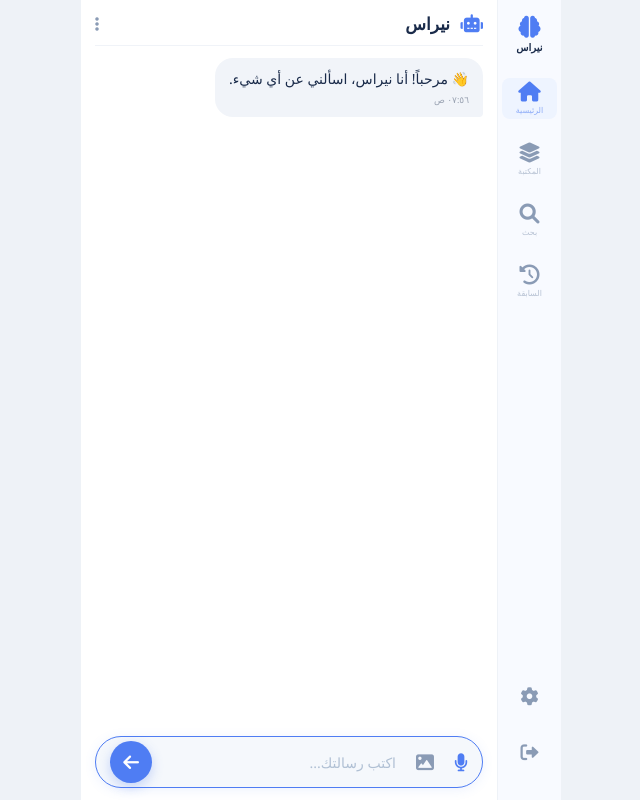
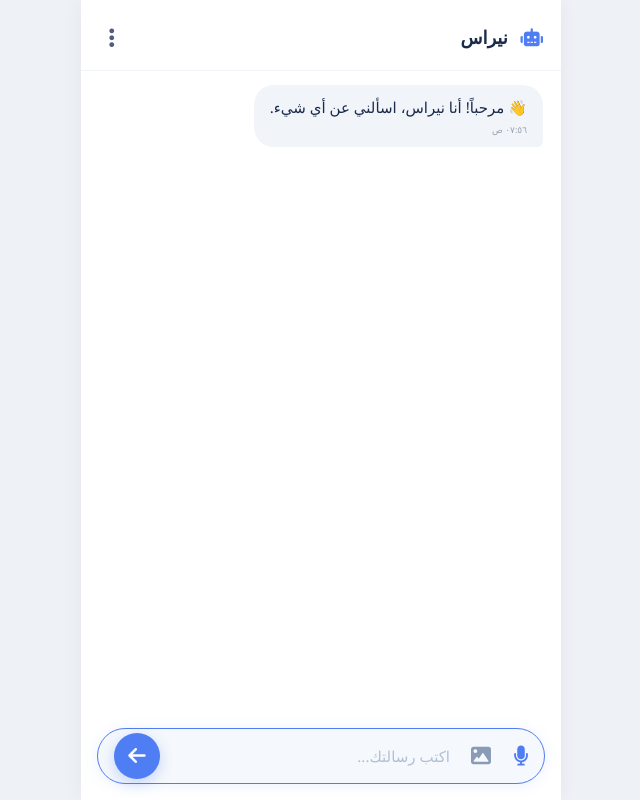
Before and after one commit to abod724/opens, a Flask app: page / in a window 1280 px wide. Shown: the whole page, without its empty margins (319-959 px from the left). Run offline with Flask 3, Linux system fonts and the light colour scheme.

Commit message:
Update index.html

```diff
--- a/templates/index.html
+++ b/templates/index.html
@@ -7,124 +7,275 @@
     <link rel="stylesheet" href="https://cdnjs.cloudflare.com/ajax/libs/font-awesome/6.0.0-beta3/css/all.min.css" />
     <style>
         * { margin: 0; padding: 0; box-sizing: border-box; font-family: 'Segoe UI', system-ui, sans-serif; }
-        body { background: #eef2f7; height: 100vh; display: flex; align-items: center; justify-content: center; margin: 0; }
+        body {
+            background: #eef2f7;
+            height: 100dvh;           /* أفضل من vh للجوال */
+            display: flex;
+            align-items: center;
+            justify-content: center;
+            margin: 0;
+            padding: 0;
+            overflow: hidden;
+        }
 
         .app-container {
-            width: 100%; max-width: 480px; height: 100vh; background: #fff;
-            display: flex; overflow: hidden; position: relative;
+            width: 100%;
+            max-width: 480px;
+            height: 100dvh;           /* ثبات تام */
+            background: #ffffff;
+            display: flex;
+            flex-direction: column;
+            overflow: hidden;
+            position: relative;
+            box-shadow: 0 0 20px rgba(0,0,0,0.05);
         }
 
-        /* ===== الشريط الجانبي ===== */
-        .sidebar {
-            width: 64px; background: #f8faff; padding: 16px 4px;
-            display: flex; flex-direction: column; align-items: center;
-            border-left: 1px solid #eef2f7; flex-shrink: 0; height: 100%;
+        /* ===== الهيدر ===== */
+        .chat-header {
+            display: flex;
+            justify-content: space-between;
+            align-items: center;
+            padding: 16px 18px 12px 18px;
+            border-bottom: 1px solid #f0f3f8;
+            flex-shrink: 0;
+            background: #ffffff;
+            z-index: 10;
         }
-        .sidebar .logo {
-            font-size: 16px; font-weight: 700; color: #1a2b4a;
-            display: flex; flex-direction: column; align-items: center; gap: 2px; margin-bottom: 24px;
+        .chat-header h2 {
+            font-size: 18px;
+            font-weight: 600;
+            color: #1a2b4a;
         }
-        .sidebar .logo i { color: #4f7df3; font-size: 22px; }
-        .sidebar .logo span { font-size: 10px; }
-
-        .sidebar .nav-icons {
-            display: flex; flex-direction: column; gap: 20px; align-items: center; width: 100%;
+        .chat-header h2 i {
+            color: #4f7df3;
+            margin-left: 8px;
         }
-        .sidebar .nav-icons button {
-            background: none; border: none; color: #8a9bb5; font-size: 18px; cursor: pointer;
-            display: flex; flex-direction: column; align-items: center; gap: 2px; transition: 0.2s; padding: 4px;
-            width: 100%; border-radius: 8px;
+        .chat-header .menu-btn {
+            background: none;
+            border: none;
+            color: #4f5e7a;
+            font-size: 22px;
+            cursor: pointer;
+            padding: 6px 10px;
+            border-radius: 12px;
+            transition: 0.2s;
         }
-        .sidebar .nav-icons button i { font-size: 20px; }
-        .sidebar .nav-icons button span { font-size: 8px; opacity: 0.6; }
-        .sidebar .nav-icons button.active { color: #4f7df3; background: #eef4ff; }
-        .sidebar .nav-icons button:hover { color: #1a2b4a; background: #eef2f7; }
-
-        .sidebar .bottom-icons {
-            margin-top: auto; display: flex; flex-direction: column; gap: 16px; align-items: center; padding-bottom: 12px;
-        }
-        .sidebar .bottom-icons button {
-            background: none; border: none; color: #8a9bb5; font-size: 18px; cursor: pointer; transition: 0.2s; padding: 4px;
-            border-radius: 8px; width: 40px; height: 40px; display: flex; align-items: center; justify-content: center;
-        }
-        .sidebar .bottom-icons button:hover { color: #1a2b4a; background: #eef2f7; }
-
-        /* ===== المحتوى الرئيسي ===== */
-        .main-chat {
-            flex: 1; display: flex; flex-direction: column;
-            background: #ffffff; padding: 12px 14px 12px 14px; height: 100%; overflow: hidden;
+        .chat-header .menu-btn:hover {
+            background: #eef2f7;
         }
 
-        .chat-header {
-            display: flex; justify-content: space-between; align-items: center;
-            padding-bottom: 10px; border-bottom: 1px solid #f0f3f8; flex-shrink: 0;
+        /* ===== القائمة المنسدلة ===== */
+        .dropdown-menu {
+            position: absolute;
+            top: 70px;
+            left: 18px;
+            right: 18px;
+            background: #ffffff;
+            border-radius: 20px;
+            box-shadow: 0 15px 40px rgba(0,0,0,0.15);
+            padding: 12px 0;
+            display: none;
+            flex-direction: column;
+            z-index: 999;
+            border: 1px solid #eef2f7;
+            backdrop-filter: blur(4px);
+            max-height: 70vh;
+            overflow-y: auto;
         }
-        .chat-header h2 { font-size: 17px; font-weight: 600; color: #1a2b4a; }
-        .chat-header h2 i { color: #4f7df3; margin-left: 6px; font-size: 18px; }
+        .dropdown-menu.show {
+            display: flex;
+        }
+        .dropdown-menu .menu-item {
+            display: flex;
+            align-items: center;
+            gap: 14px;
+            padding: 14px 20px;
+            font-size: 16px;
+            color: #1a2b4a;
+            border: none;
+            background: none;
+            width: 100%;
+            text-align: right;
+            cursor: pointer;
+            transition: 0.15s;
+            border-bottom: 1px solid #f5f8fc;
+        }
+        .dropdown-menu .menu-item:last-child {
+            border-bottom: none;
+        }
+        .dropdown-menu .menu-item i {
+            width: 24px;
+            font-size: 20px;
+            color: #4f7df3;
+        }
+        .dropdown-menu .menu-item:hover {
+            background: #f5f8ff;
+        }
+        .dropdown-menu .menu-item.danger {
+            color: #d34a4a;
+        }
+        .dropdown-menu .menu-item.danger i {
+            color: #d34a4a;
+        }
 
         /* ===== صندوق المحادثات ===== */
         #chat-box {
-            flex: 1; overflow-y: auto; padding: 12px 0 8px 0;
-            display: flex; flex-direction: column; gap: 10px;
-            scroll-behavior: smooth; -webkit-overflow-scrolling: touch;
+            flex: 1;
+            overflow-y: auto;
+            padding: 14px 18px 10px 18px;
+            display: flex;
+            flex-direction: column;
+            gap: 10px;
+            scroll-behavior: smooth;
+            -webkit-overflow-scrolling: touch;
         }
         .message {
-            max-width: 85%; padding: 10px 14px; border-radius: 18px;
-            line-height: 1.5; font-size: 14px; animation: fadeIn 0.25s ease;
+            max-width: 85%;
+            padding: 10px 16px;
+            border-radius: 20px;
+            line-height: 1.6;
+            font-size: 15px;
+            animation: fadeIn 0.25s ease;
             word-wrap: break-word;
         }
-        .message.user { align-self: flex-end; background: #4f7df3; color: white; border-bottom-left-radius: 4px; }
-        .message.bot { align-self: flex-start; background: #f1f4f9; color: #1a2b4a; border-bottom-right-radius: 4px; }
-        .message .time { font-size: 9px; opacity: 0.4; margin-top: 4px; display: block; }
-        .message.error-msg { background: #ffe5e5; color: #b33; align-self: center; max-width: 90%; }
-        .message.system { background: #e3f0ff; color: #1a3a6b; align-self: center; max-width: 95%; font-size: 13px; border-radius: 12px; }
+        .message.user {
+            align-self: flex-end;
+            background: #4f7df3;
+            color: white;
+            border-bottom-left-radius: 6px;
+        }
+        .message.bot {
+            align-self: flex-start;
+            background: #f1f4f9;
+            color: #1a2b4a;
+            border-bottom-right-radius: 6px;
+        }
+        .message .time {
+            font-size: 9px;
+            opacity: 0.4;
+            margin-top: 4px;
+            display: block;
+        }
+        .message.error-msg {
+            background: #ffe5e5;
+            color: #b33;
+            align-self: center;
+            max-width: 90%;
+        }
+        .message.system {
+            background: #e8f0fe;
+            color: #1a3a6b;
+            align-self: center;
+            max-width: 95%;
+            font-size: 14px;
+            border-radius: 16px;
+            text-align: center;
+        }
 
-        @keyframes fadeIn { from { opacity: 0; transform: translateY(8px); } to { opacity: 1; transform: translateY(0); } }
+        @keyframes fadeIn {
+            from { opacity: 0; transform: translateY(6px); }
+            to { opacity: 1; transform: translateY(0); }
+        }
 
         /* ===== منطقة الإدخال ===== */
         .input-area {
-            display: flex; align-items: center; gap: 8px;
-            background: #f5f8fc; border-radius: 50px; padding: 4px 4px 4px 14px;
-            margin-top: 10px; border: 1px solid #e6ecf5; transition: 0.3s; flex-shrink: 0;
+            display: flex;
+            align-items: center;
+            gap: 8px;
+            background: #f5f8fc;
+            border-radius: 50px;
+            padding: 4px 4px 4px 16px;
+            margin: 8px 16px 16px 16px;
+            border: 1px solid #e6ecf5;
+            transition: 0.3s;
+            flex-shrink: 0;
             box-shadow: 0 2px 8px rgba(0,0,0,0.02);
         }
-        .input-area:focus-within { border-color: #4f7df3; box-shadow: 0 2px 12px rgba(79,125,243,0.10); }
-        .input-left { display: flex; align-items: center; gap: 2px; }
+        .input-area:focus-within {
+            border-color: #4f7df3;
+            box-shadow: 0 2px 14px rgba(79,125,243,0.10);
+        }
+        .input-left {
+            display: flex;
+            align-items: center;
+            gap: 2px;
+        }
         .input-left button {
-            background: none; border: none; color: #8a9bb5; font-size: 18px; cursor: pointer;
-            padding: 6px; border-radius: 50%; transition: 0.2s; display: flex; align-items: center; justify-content: center;
-            width: 34px; height: 34px;
+            background: none;
+            border: none;
+            color: #8a9bb5;
+            font-size: 20px;
+            cursor: pointer;
+            padding: 6px;
+            border-radius: 50%;
+            transition: 0.2s;
+            display: flex;
+            align-items: center;
+            justify-content: center;
+            width: 38px;
+            height: 38px;
         }
-        .input-left button:hover { background: #e6edf6; color: #1a2b4a; }
-        .input-left button.mic-btn { color: #4f7df3; }
-        .input-left button.mic-btn:hover { background: #dfe8fd; }
+        .input-left button:hover {
+            background: #e6edf6;
+            color: #1a2b4a;
+        }
+        .input-left button.mic-btn {
+            color: #4f7df3;
+        }
+        .input-left button.mic-btn:hover {
+            background: #dfe8fd;
+        }
         .input-area input {
-            flex: 1; border: none; background: transparent; padding: 10px 4px;
-            font-size: 15px; outline: none; color: #1a2b4a; min-width: 0; direction: rtl;
+            flex: 1;
+            border: none;
+            background: transparent;
+            padding: 12px 4px;
+            font-size: 16px;
+            outline: none;
+            color: #1a2b4a;
+            min-width: 0;
+            direction: rtl;
         }
-        .input-area input::placeholder { color: #b0c0d4; font-size: 14px; }
+        .input-area input::placeholder {
+            color: #b0c0d4;
+            font-size: 15px;
+        }
         .input-area .send-btn {
-            background: #4f7df3; border: none; color: white; width: 42px; height: 42px;
-            border-radius: 50%; font-size: 18px; cursor: pointer; transition: 0.3s;
-            display: flex; align-items: center; justify-content: center; flex-shrink: 0;
-            box-shadow: 0 4px 12px rgba(79,125,243,0.30);
+            background: #4f7df3;
+            border: none;
+            color: white;
+            width: 46px;
+            height: 46px;
+            border-radius: 50%;
+            font-size: 20px;
+            cursor: pointer;
+            transition: 0.3s;
+            display: flex;
+            align-items: center;
+            justify-content: center;
+            flex-shrink: 0;
+            box-shadow: 0 4px 14px rgba(79,125,243,0.30);
         }
-        .input-area .send-btn:hover { background: #3b66d9; transform: scale(1.02); }
-        .input-area .send-btn:active { transform: scale(0.92); }
+        .input-area .send-btn:hover {
+            background: #3b66d9;
+            transform: scale(1.02);
+        }
+        .input-area .send-btn:active {
+            transform: scale(0.92);
+        }
 
+        /* ===== توافق مع الشاشات الصغيرة ===== */
         @media (max-width: 420px) {
-            .sidebar { width: 52px; padding: 10px 2px; }
-            .sidebar .logo { font-size: 13px; }
-            .sidebar .logo i { font-size: 18px; }
-            .sidebar .nav-icons button i { font-size: 17px; }
-            .sidebar .nav-icons button span { display: none; }
-            .sidebar .bottom-icons button { width: 34px; height: 34px; font-size: 16px; }
-            .main-chat { padding: 8px 10px; }
-            .chat-header h2 { font-size: 15px; }
-            .message { font-size: 13px; padding: 8px 12px; }
-            .input-area input { font-size: 14px; }
-            .input-area .send-btn { width: 38px; height: 38px; font-size: 16px; }
-            .input-left button { width: 30px; height: 30px; font-size: 16px; }
+            .chat-header { padding: 12px 14px 10px 14px; }
+            .chat-header h2 { font-size: 16px; }
+            .dropdown-menu { top: 60px; left: 12px; right: 12px; }
+            .dropdown-menu .menu-item { padding: 12px 16px; font-size: 15px; }
+            #chat-box { padding: 10px 12px 8px 12px; }
+            .message { font-size: 14px; padding: 8px 12px; }
+            .input-area { margin: 6px 12px 12px 12px; }
+            .input-area input { font-size: 15px; padding: 10px 4px; }
+            .input-area .send-btn { width: 40px; height: 40px; font-size: 18px; }
+            .input-left button { width: 34px; height: 34px; font-size: 18px; }
         }
     </style>
 </head>
@@ -132,38 +283,30 @@
 
 <div class="app-container">
 
-    <!-- ===== الشريط الجانبي مع أزرار تفاعلية ===== -->
-    <div class="sidebar">
-        <div class="logo">
-            <i class="fas fa-brain"></i>
-            <span>نيراس</span>
+    <!-- ===== الهيدر مع زر الثلاث نقاط ===== -->
+    <div class="chat-header">
+        <h2><i class="fas fa-robot"></i> نيراس</h2>
+        <button class="menu-btn" id="menuToggle" aria-label="القائمة">
+            <i class="fas fa-ellipsis-v"></i>
+        </button>
     </div>
 
-        <div class="nav-icons">
-            <button class="active" data-action="home"><i class="fas fa-home"></i><span>الرئيسية</span></button>
-            <button data-action="library"><i class="fas fa-layer-group"></i><span>المكتبة</span></button>
-            <button data-action="search"><i class="fas fa-search"></i><span>بحث</span></button>
-            <button data-action="history"><i class="fas fa-history"></i><span>السابقة</span></button>
+    <!-- ===== القائمة المنسدلة ===== -->
+    <div class="dropdown-menu" id="dropdownMenu">
+        <button class="menu-item" data-action="home"><i class="fas fa-home"></i> الرئيسية</button>
+        <button class="menu-item" data-action="library"><i class="fas fa-layer-group"></i> المكتبة</button>
+        <button class="menu-item" data-action="search"><i class="fas fa-search"></i> بحث</button>
+        <button class="menu-item" data-action="history"><i class="fas fa-history"></i> المحادثات السابقة</button>
+        <button class="menu-item" data-action="settings"><i class="fas fa-cog"></i> الإعدادات</button>
+        <button class="menu-item danger" data-action="logout"><i class="fas fa-sign-out-alt"></i> تسجيل الخروج</button>
     </div>
 
-        <div class="bottom-icons">
-            <button data-action="settings"><i class="fas fa-cog"></i></button>
-            <button data-action="logout"><i class="fas fa-sign-out-alt"></i></button>
-        </div>
+    <!-- ===== صندوق المحادثة ===== -->
+    <div id="chat-box">
+        <!-- تظهر الرسائل هنا -->
     </div>
 
-    <!-- ===== القسم الرئيسي ===== -->
-    <div class="main-chat">
-        <div class="chat-header">
-            <h2><i class="fas fa-robot"></i> نيراس</h2>
-            <div style="color:#8a9bb5; font-size:16px;"><i class="fas fa-ellipsis-v"></i></div>
-        </div>
-
-        <div id="chat-box">
-            <!-- سيتم ملء الرسائل هنا -->
-        </div>
-
-        <!-- ===== مربع الكتابة ===== -->
+    <!-- ===== منطقة الإدخال ===== -->
     <div class="input-area">
         <div class="input-left">
             <button class="mic-btn" id="micBtn" title="إرسال صوتي"><i class="fas fa-microphone"></i></button>
@@ -172,7 +315,6 @@
         </div>
         <input type="text" id="user-input" placeholder="اكتب رسالتك..." autofocus />
         <button class="send-btn" id="sendBtn"><i class="fas fa-arrow-left"></i></button>
-        </div>
     </div>
 </div>
 
@@ -184,7 +326,9 @@
         const micBtn = document.getElementById('micBtn');
         const fileBtn = document.getElementById('fileBtn');
         const fileInput = document.getElementById('fileInput');
-        let currentAction = 'home';
+        const menuToggle = document.getElementById('menuToggle');
+        const dropdown = document.getElementById('dropdownMenu');
+        let isMenuOpen = false;
 
         // دالة إضافة رسالة
         function addMessage(text, sender = 'bot', isSystem = false) {
@@ -197,32 +341,52 @@
             chatBox.scrollTop = chatBox.scrollHeight;
         }
 
-        // دالة عرض محتوى حسب الإجراء
-        function handleAction(action) {
-            // إزالة التفعيل عن الكل
-            document.querySelectorAll('.nav-icons button, .bottom-icons button').forEach(btn => btn.classList.remove('active'));
-            // تفعيل الزر المضغوط
-            const targetBtn = document.querySelector(`[data-action="${action}"]`);
-            if (targetBtn) targetBtn.classList.add('active');
+        // فتح/إغلاق القائمة
+        function toggleMenu() {
+            isMenuOpen = !isMenuOpen;
+            dropdown.classList.toggle('show', isMenuOpen);
+        }
 
-            currentAction = action;
+        // إغلاق القائمة عند الضغط خارجها
+        document.addEventListener('click', function(e) {
+            const target = e.target;
+            if (!menuToggle.contains(target) && !dropdown.contains(target)) {
+                dropdown.classList.remove('show');
+                isMenuOpen = false;
+            }
+        });
 
-            // عرض رسائل تفاعلية حسب الزر
+        // زر القائمة
+        menuToggle.addEventListener('click', function(e) {
+            e.stopPropagation();
+            toggleMenu();
+        });
+
+        // معالجة خيارات القائمة
+        document.querySelectorAll('.dropdown-menu .menu-item').forEach(item => {
+            item.addEventListener('click', function(e) {
+                e.preventDefault();
+                const action = this.dataset.action;
+                // إغلاق القائمة
+                dropdown.classList.remove('show');
+                isMenuOpen = false;
+
+                // عرض محتوى حسب الخيار
                 switch(action) {
                     case 'home':
-                    addMessage('🏠 مرحباً بك في الرئيسية. أنا نيراس، اسألني أي شيء.', 'bot', true);
+                        addMessage('🏠 **الرئيسية**\nأهلاً بك، أنا نيراس، اسألني أي شيء.', 'bot', true);
                         break;
                     case 'library':
-                    addMessage('📚 **المكتبة**\n- ملفاتي الشخصية\n- الإعدادات المتقدمة\n- المساعدة والدعم\n(اختر من القائمة)', 'bot', true);
+                        addMessage('📚 **المكتبة**\n- 📄 ملفاتي الشخصية\n- ⚙️ الإعدادات المتقدمة\n- 🆘 المساعدة والدعم', 'bot', true);
                         break;
                     case 'search':
                         addMessage('🔍 **بحث**\nاكتب كلمة البحث في مربع الكتابة وسأبحث لك.', 'bot', true);
                         break;
                     case 'history':
-                    addMessage('📜 **المحادثات السابقة**\n1. محادثة اليوم 10:46 ص\n2. محادثة الأمس حول التقنية\n3. محادثة الأسبوع الماضي', 'bot', true);
+                        addMessage('📜 **المحادثات السابقة**\n1. اليوم 10:46 ص\n2. الأمس - موضوع التقنية\n3. الأسبوع الماضي', 'bot', true);
                         break;
                     case 'settings':
-                    addMessage('⚙️ **الإعدادات**\n- اللغة: العربية\n- الوضع: نهاري\n- الإشعارات: مفعلة', 'bot', true);
+                        addMessage('⚙️ **الإعدادات**\n- اللغة: العربية\n- المظهر: فاتح\n- الإشعارات: مفعّلة', 'bot', true);
                         break;
                     case 'logout':
                         addMessage('🚪 جارٍ تسجيل الخروج...', 'bot', true);
@@ -230,14 +394,6 @@
                     default:
                         break;
                 }
-        }
-
-        // === ربط الأزرار الجانبية ===
-        document.querySelectorAll('[data-action]').forEach(btn => {
-            btn.addEventListener('click', function(e) {
-                e.preventDefault();
-                const action = this.dataset.action;
-                handleAction(action);
             });
         });
 
```
Lines whose indentation alone changed are shown as unchanged.
